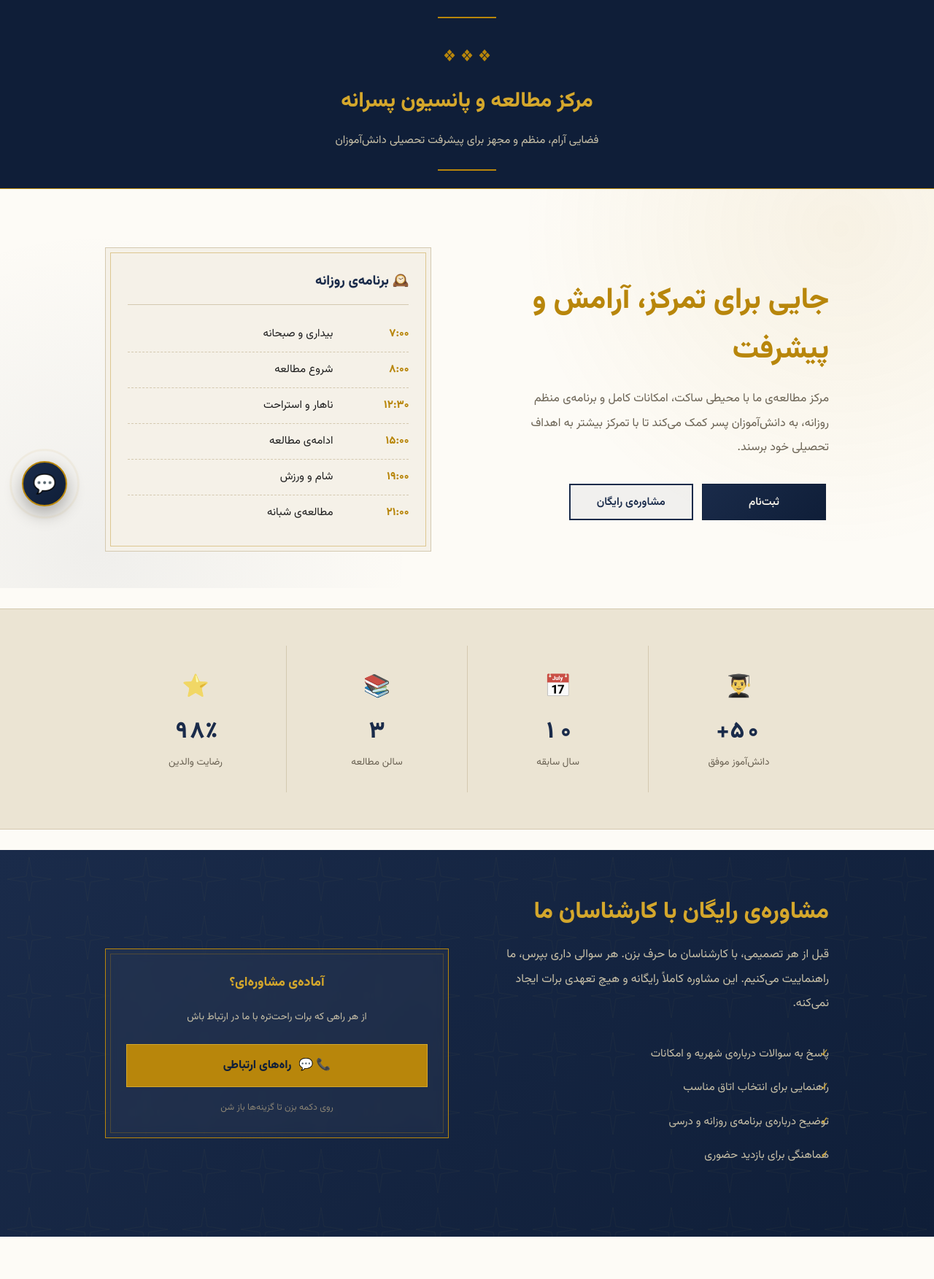
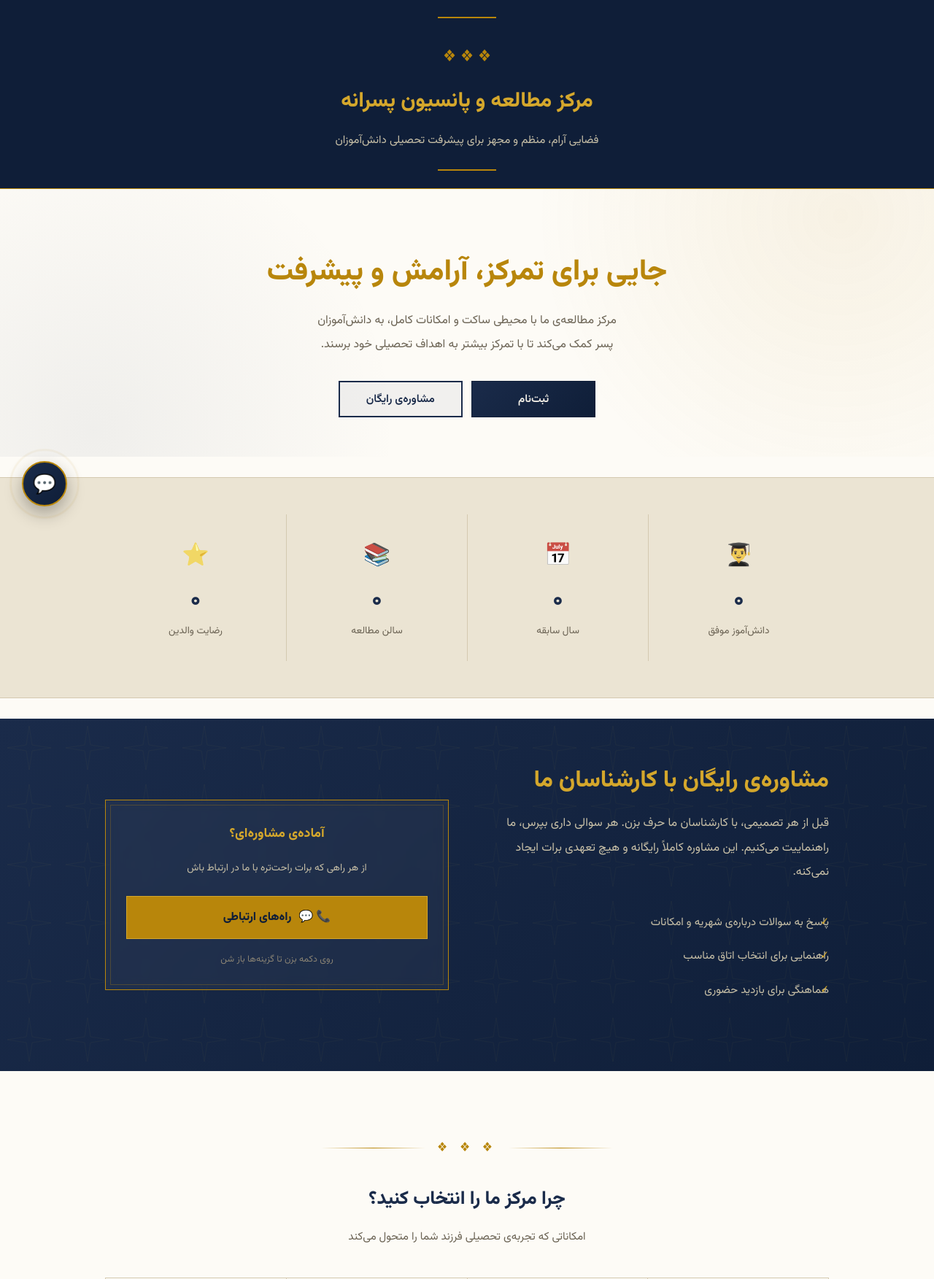
Before and after one commit to jamshidfakhri/Myfirstweb, a Flask app: page / in a window 1280 px wide. Shown: the part 76-1829 px from the top of the page at 73% size. Run offline with Flask 3, Linux system fonts and the light colour scheme; some libraries are stand-ins or nearby versions.

Commit message:
Update home.html

```diff
--- a/templates/home.html
+++ b/templates/home.html
@@ -46,19 +46,10 @@ nav a:hover::after{width:100%}
 .page-title .ornament{color:var(--gold);font-size:1.4rem;display:block;margin:8px 0}
 
 .hero-section{padding:80px 0 50px;background-image:radial-gradient(circle at 90% 10%, rgba(184,134,11,.08) 0%, transparent 35%), radial-gradient(circle at 10% 90%, rgba(26,43,74,.06) 0%, transparent 35%)}
-.hero{display:grid;gap:50px;grid-template-columns:1.05fr .95fr;align-items:center}
+.hero{display:grid;gap:50px;grid-template-columns:1fr;align-items:center;text-align:center}
 @media(max-width:820px){.hero{grid-template-columns:1fr;gap:36px}}
 .hero h1{font-size:clamp(1.7rem,4.2vw,2.5rem);line-height:1.7;font-weight:800;margin-bottom:16px;color:var(--gold)}
-.lead{color:var(--mute);margin:0 0 28px;max-width:48ch;font-size:1rem;line-height:2.1}
-
-.sched{background:var(--cream);border:1px solid var(--line);padding:0;position:relative}
-.sched::before{content:"";position:absolute;inset:6px;border:1px solid var(--gold);opacity:.4;pointer-events:none}
-.sched-inner{padding:28px 30px}
-.sched h2{font-size:1.15rem;margin-bottom:16px;color:var(--navy);border-bottom:1px solid var(--line);padding-bottom:12px;font-weight:800}
-.sched ul{list-style:none}
-.sched li{display:flex;gap:16px;padding:9px 0;border-top:1px dashed var(--line);font-size:.94rem}
-.sched li:first-of-type{border-top:0}
-.sched time{min-width:88px;color:var(--gold);font-weight:700}
+.lead{color:var(--mute);margin:0 auto 28px;max-width:48ch;font-size:1rem;line-height:2.1}
 
 .divider{display:flex;align-items:center;justify-content:center;gap:16px;margin:28px auto;max-width:400px}
 .divider .line{flex:1;height:1px;background:linear-gradient(90deg,transparent,var(--gold),transparent)}
@@ -232,22 +223,9 @@ footer{background:var(--navy-deep);color:#c9c1a8;padding:50px 24px 0;font-size:.
     <div class="hero">
       <div class="reveal">
         <h1>جایی برای تمرکز، آرامش و پیشرفت</h1>
-        <p class="lead">مرکز مطالعه‌ی ما با محیطی ساکت، امکانات کامل و برنامه‌ی منظم روزانه، به دانش‌آموزان پسر کمک می‌کند تا با تمرکز بیشتر به اهداف تحصیلی خود برسند.</p>
+        <p class="lead">مرکز مطالعه‌ی ما با محیطی ساکت و امکانات کامل، به دانش‌آموزان پسر کمک می‌کند تا با تمرکز بیشتر به اهداف تحصیلی خود برسند.</p>
         <a href="/register" class="btn">ثبت‌نام</a>
         <a href="#consult" class="btn ghost">مشاوره‌ی رایگان</a>
-      </div>
-      <div class="sched reveal reveal-delay-2">
-        <div class="sched-inner">
-          <h2>🕰️ برنامه‌ی روزانه</h2>
-          <ul>
-            <li><time>۷:۰۰</time> بیداری و صبحانه</li>
-            <li><time>۸:۰۰</time> شروع مطالعه</li>
-            <li><time>۱۲:۳۰</time> ناهار و استراحت</li>
-            <li><time>۱۵:۰۰</time> ادامه‌ی مطالعه</li>
-            <li><time>۱۹:۰۰</time> شام و ورزش</li>
-            <li><time>۲۱:۰۰</time> مطالعه‌ی شبانه</li>
-          </ul>
-        </div>
       </div>
     </div>
   </main>
@@ -256,10 +234,10 @@ footer{background:var(--navy-deep);color:#c9c1a8;padding:50px 24px 0;font-size:.
 <section class="stats">
   <div class="wrap">
     <div class="stats-grid">
-      <div class="stat reveal"><span class="ico">👨‍🎓</span><div class="num" data-target="50" data-suffix="+">۰</div><div class="lbl">دانش‌آموز موفق</div></div>
-      <div class="stat reveal reveal-delay-1"><span class="ico">📅</span><div class="num" data-target="10" data-suffix="">۰</div><div class="lbl">سال سابقه</div></div>
-      <div class="stat reveal reveal-delay-2"><span class="ico">📚</span><div class="num" data-target="3" data-suffix="">۰</div><div class="lbl">سالن مطالعه</div></div>
-      <div class="stat reveal reveal-delay-3"><span class="ico">⭐</span><div class="num" data-target="98" data-suffix="٪">۰</div><div class="lbl">رضایت والدین</div></div>
+      <div class="stat reveal"><span class="ico">👨‍🎓</span><div class="num" data-target="0" data-suffix="">۰</div><div class="lbl">دانش‌آموز موفق</div></div>
+      <div class="stat reveal reveal-delay-1"><span class="ico">📅</span><div class="num" data-target="0" data-suffix="">۰</div><div class="lbl">سال سابقه</div></div>
+      <div class="stat reveal reveal-delay-2"><span class="ico">📚</span><div class="num" data-target="0" data-suffix="">۰</div><div class="lbl">سالن مطالعه</div></div>
+      <div class="stat reveal reveal-delay-3"><span class="ico">⭐</span><div class="num" data-target="0" data-suffix="">۰</div><div class="lbl">رضایت والدین</div></div>
     </div>
   </div>
 </section>
@@ -272,7 +250,6 @@ footer{background:var(--navy-deep);color:#c9c1a8;padding:50px 24px 0;font-size:.
       <ul class="consult-features">
         <li>پاسخ به سوالات درباره‌ی شهریه و امکانات</li>
         <li>راهنمایی برای انتخاب اتاق مناسب</li>
-        <li>توضیح درباره‌ی برنامه‌ی روزانه و درسی</li>
         <li>هماهنگی برای بازدید حضوری</li>
       </ul>
     </div>
@@ -298,10 +275,8 @@ footer{background:var(--navy-deep);color:#c9c1a8;padding:50px 24px 0;font-size:.
     <div class="feature-grid">
       <div class="feature reveal"><span class="ico">📚</span><h3>محیط ساکت</h3><p>سالن‌های مطالعه‌ی مجزا با تهویه‌ی مناسب و نور کافی.</p></div>
       <div class="feature reveal reveal-delay-1"><span class="ico">👨‍🏫</span><h3>مشاور تحصیلی</h3><p>راهنمایی روزانه برای برنامه‌ریزی و پیشرفت درسی.</p></div>
-      <div class="feature reveal reveal-delay-2"><span class="ico">🍽️</span><h3>غذای خانگی</h3><p>سه وعده‌ی غذای سالم و خانگی زیر نظر متخصص تغذیه.</p></div>
-      <div class="feature reveal"><span class="ico">🛏️</span><h3>اتاق‌های راحت</h3><p>اتاق‌های دو نفره با سرویس بهداشتی اختصاصی.</p></div>
-      <div class="feature reveal reveal-delay-1"><span class="ico">🔒</span><h3>امنیت کامل</h3><p>دوربین‌های مدار بسته و نگهبان ۲۴ ساعته.</p></div>
-      <div class="feature reveal reveal-delay-2"><span class="ico">📈</span><h3>پیشرفت تضمینی</h3><p>گزارش هفتگی از وضعیت درسی به والدین.</p></div>
+      <div class="feature reveal reveal-delay-2"><span class="ico">🔒</span><h3>امنیت کامل</h3><p>دوربین‌های مدار بسته و نگهبان ۲۴ ساعته.</p></div>
+      <div class="feature reveal reveal-delay-3"><span class="ico">📈</span><h3>پیشرفت تضمینی</h3><p>گزارش هفتگی از وضعیت درسی به والدین.</p></div>
     </div>
   </section>
 
@@ -319,26 +294,7 @@ footer{background:var(--navy-deep);color:#c9c1a8;padding:50px 24px 0;font-size:.
   <section class="testimonials" id="testimonials">
     <div class="divider"><span class="line"></span><span class="ornament">❖ ❖ ❖</span><span class="line"></span></div>
     <div class="section-head reveal"><h2>نظرات والدین</h2><p>آنچه والدین درباره‌ی مرکز ما می‌گویند</p></div>
-    <div class="testi-grid">
-      <div class="testi-card reveal">
-        <div class="testi-quote">"</div>
-        <div class="testi-text">پسرم از وقتی اومده اینجا، هم درسش خیلی بهتر شده، هم از نظر رفتاری پیشرفت کرده.</div>
-        <div class="testi-stars">★★★★★</div>
-        <div class="testi-author"><div class="testi-avatar">ر</div><div><div class="testi-name">رضا محمدی</div><div class="testi-role">پدر دانش‌آموز پایه دهم</div></div></div>
-      </div>
-      <div class="testi-card reveal reveal-delay-1">
-        <div class="testi-quote">"</div>
-        <div class="testi-text">مشاورها خیلی دلسوزانه با بچه‌ها برخورد می‌کنن. هر هفته گزارش پیشرفت می‌دن.</div>
-        <div class="testi-stars">★★★★★</div>
-        <div class="testi-author"><div class="testi-avatar">ف</div><div><div class="testi-name">فاطمه احمدی</div><div class="testi-role">مادر دانش‌آموز پایه یازدهم</div></div></div>
-      </div>
-      <div class="testi-card reveal reveal-delay-2">
-        <div class="testi-quote">"</div>
-        <div class="testi-text">غذاشون عالیه، محیطش امنه و پسرم با انگیزه درس می‌خونه.</div>
-        <div class="testi-stars">★★★★★</div>
-        <div class="testi-author"><div class="testi-avatar">م</div><div><div class="testi-name">محمود کریمی</div><div class="testi-role">پدر دانش‌آموز پایه دوازدهم</div></div></div>
-      </div>
-    </div>
+    <div class="testi-grid"></div>
   </section>
 
   <div class="cta-wrapper reveal">
@@ -371,6 +327,9 @@ footer{background:var(--navy-deep);color:#c9c1a8;padding:50px 24px 0;font-size:.
         <li><a href="/consultation">مشاوره‌ی رایگان</a></li>
         <li><a href="/faq">سوالات متداول</a></li>
         <li><a href="/location">آدرس و لوکیشن</a></li>
+        <li><a href="/gallery">گالری تصاویر</a></li>
+        <li><a href="/team">معرفی کارکنان</a></li>
+        <li><a href="/channels">کانال‌ها</a></li>
         <li><a href="/contact">تماس با ما</a></li>
         <li><a href="/blog">وبلاگ</a></li>
         <li><a href="/register">ثبت‌نام</a></li>
@@ -379,7 +338,7 @@ footer{background:var(--navy-deep);color:#c9c1a8;padding:50px 24px 0;font-size:.
     </div>
     <div class="foot-col">
       <h3>راه‌های ارتباطی</h3>
-      <p>📞 <a href="tel:+989931783620">۰۹۹۳۱۷۸۳۶۲</a></p>
+      <p>📞 <a href="tel:+989931783620">۰۹۹۳۱۷۸۳۶۲۰</a></p>
       <p>✉️ <a href="mailto:cady1max1@gmail.com">cady1max1@gmail.com</a></p>
       <p>🕐 شنبه تا پنجشنبه، ۹ صبح تا ۶ عصر</p>
     </div>
```
